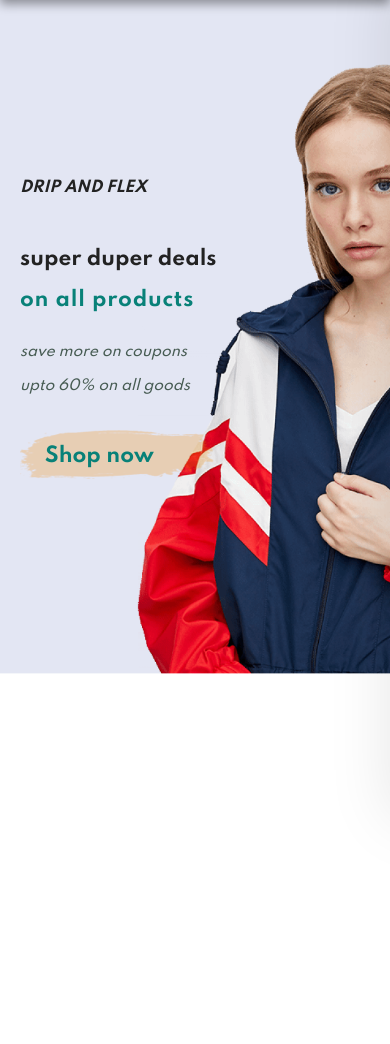
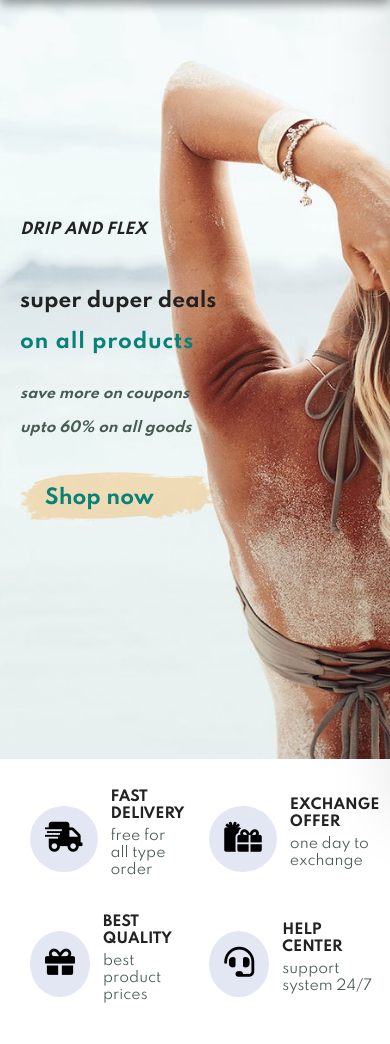
Before and after one commit to sosyfy/commerce-web, a plain HTML site: page index.html in a window 390 px wide. Shown: the part 66-1110 px from the top of the page. Before the commit the page ends 844 px from the top, so only its background shows below. Drawn offline with Linux system fonts and the light colour scheme.

Commit message:
added info section andsome minor changes

```diff
--- a/index.html
+++ b/index.html
@@ -21,9 +21,11 @@
                 <li><a href="about.html">about</a></li>
                 <li><a href="contact.html">contact</a></li>
                 <li><a href="cart.html"><i class="fas fa-shopping-bag" id="bag"></i></a></li>
+                <li><a href="login.html" ><i class="fas fa-user-circle" id="bag"></i></a></li>
             </ul>
         </div>
         <div id="mobile">
+            <a href="login.html"><i class="fas fa-user-circle"></i></a>
             <a href="cart.html"><i class="fas fa-shopping-bag"></i></a>
             <i class="fas fa-outdent" id="bar"></i>
         </div>
@@ -42,11 +44,45 @@
 </section>
 <!-- hero section  -->
 
-<!-- featured section  -->
+<!-- info section  -->
+<section id="featured" >
+
+    <div class="info-card">
+        <div class="icon"><i class="fas fa-shipping-fast"></i></div>
+        <div class="info">
+            <h4>fast delivery</h4>
+            <p>free for all type order</p>
+        </div>
+    </div>
+
+    <div class="info-card">
+        <div class="icon"><i class="fas fa-gifts"></i></div>
+        <div class="info">
+            <h4>exchange offer </h4>
+            <p>one day to exchange</p>
+        </div>
+    </div>
+
+    <div class="info-card">
+        <div class="icon"><i class="fas fa-gift"></i></div>
+        <div class="info">
+            <h4>best quality</h4>
+            <p>best product prices</p>
+        </div>
+    </div>
+
+    <div class="info-card">
+        <div class="icon"><i class="fas fa-headset"></i></div>
+        <div class="info">
+            <h4>help center</h4>
+            <p>support system 24/7</p>
+        </div>
+    </div>
+
+</section>
 
 
-
-<!-- featured section  -->
+<!-- info section  -->
 
 
 
--- a/style.css
+++ b/style.css
@@ -93,7 +93,7 @@ body {
     background: #088178;
     left: 20px;
 }
-.fa-shopping-bag {
+#bag {
     font-size: 28px;
 }
 #mobile {
@@ -105,7 +105,7 @@ body {
 }
 /* hero starts */
 #hero {
-    background-image: url(./img/hero4.png);
+    background-image: url(./img/slidethree_1512x.jpg);
     height: 90vh;
     width: 100%;
     background-position: top 20% right 0;
@@ -135,6 +135,43 @@ body {
     font-weight: 700;
     font-size: 20px;
     background-position: center ;
+}
+
+/* info starts */
+
+#featured {
+    display: grid;
+    grid-template-columns: 1fr 1fr 1fr 1fr;
+    gap: 5px;
+    padding: 40px 80px;
+}
+.info-card {
+    display: flex;
+    align-items: center;
+    justify-content: center;
+
+}
+.icon {
+    background-color: #E3E6f3;
+    padding: 15px;
+    font-size: 30px;
+    background-repeat: no-repeat;
+    border-radius: 50%;
+    margin-right: 13px;
+    transition: 0.5s ease-in-out;
+}
+.icon:hover {
+    background-color: #088178;
+    color: ivory;
+}
+.info h4 {
+    font-size: 14px;
+    text-transform: uppercase;
+}
+ .info p {
+    font-size: 14px;
+    color: #465b52;
+    margin: 5px 0 10px 0 ;
 }
 
 @media (max-width:799px){
@@ -185,9 +222,9 @@ body {
     }
 
     #hero {
-        height: 80vh;
+        height: 90vh;
         padding: 0 60px;
-        background-position: top 30%  right 30%;
+        background-position: top 30%  right 38%;
     }
     #hero h4 {
         padding-bottom: 20px;
@@ -206,6 +243,18 @@ body {
         line-height: 54px;
         color: #222;
     }
+    #hero p {
+        font-weight: 600;
+    }
+
+    #featured {
+        display: grid;
+        grid-template-columns: 1fr 1fr;
+        padding: 20px 40px;
+    }
+    .info-card {
+        margin: 10px;
+    }
 
 }
 
@@ -216,9 +265,9 @@ body {
     }
     #hero {
         padding: 0 20px;
-            height: 80vh;
+            height: 90vh;
             justify-content: center;
-            background-position: top 30%  right 40%;
+            background-position: top 40%  right 45%;
 
     }
     #hero h4 {
@@ -242,7 +291,7 @@ body {
     }
     #hero p {
         font-size: 14px;
-        font-weight: 500;
+        font-weight: 700;
         color: #465b52;
         font-style: italic;
         margin: 15px 0 20px 0 ;
@@ -257,7 +306,15 @@ body {
         cursor: pointer;
         font-weight: 700;
         font-size: 20px;
-        background-position: center ;
+        background-position: center;
+    }
+    #featured {
+        display: grid;
+        grid-template-columns: 1fr 1fr;
+        padding: 20px 20px;
+    }
+    .info-card {
+        margin: 10px;
     }
 
 }
```
Also changed, not shown: img/slidethree_1512x.jpg (added).
